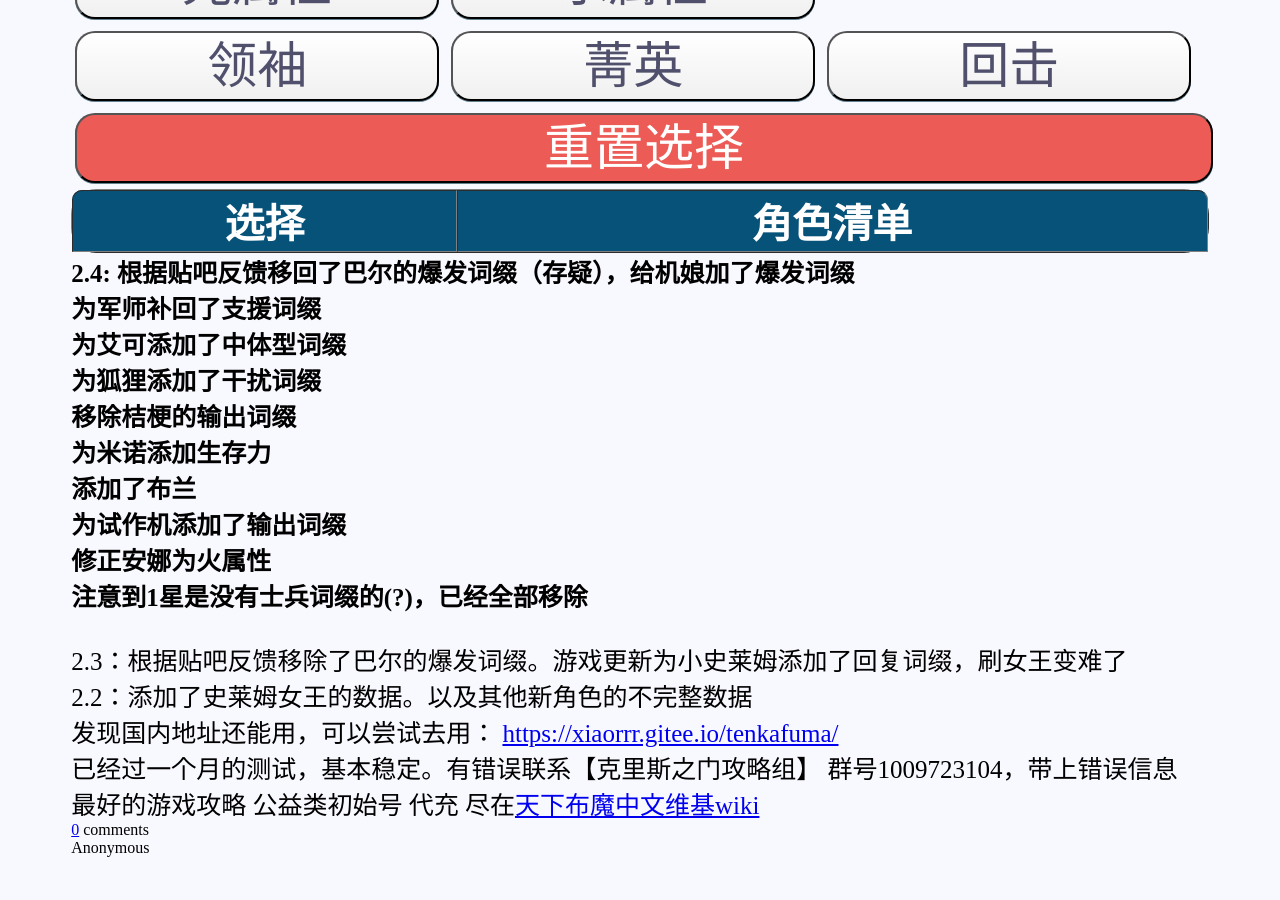
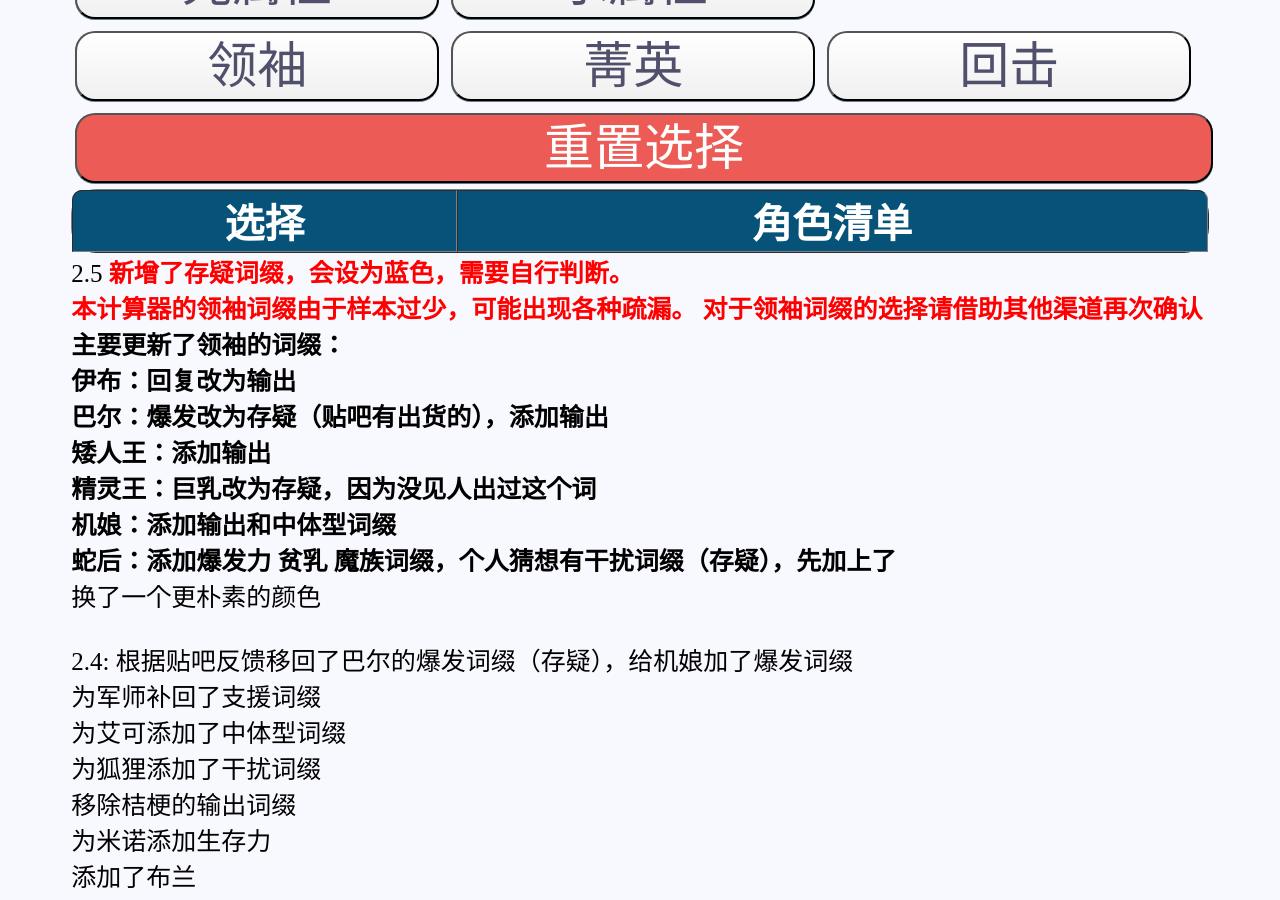
Before and after one commit to RShock/RShock.github.io, a Jekyll site: the page index.html, which Jekyll copies as it is, in a window 1280 px wide and 900 px high, scrolled down 966 px. Built offline with Jekyll 4.4.1, drawn with Linux system fonts in a browser that asks for light colours; comment, search, counter and statistics services are not loaded; some of the changed text lies outside the part shown.

Commit message:
update to V2.5

```diff
--- a/index.html
+++ b/index.html
@@ -141,16 +140,20 @@
       var value = "";
       for (var i = 0; i < data.length; i++) {
         if (data[i].value[0].startsWith("3"))
-          value += "<div style=\"color:#FFD700\">";
+          value += "<div style=\"color:#b8860b\">";
         if (data[i].value[0].startsWith("2"))
-          value += "<div style=\"color:#FF0000\">";
+          value += "<div style=\"color:#D87093\">";
         if (data[i].value[0].startsWith("1"))
           value += "<div style=\"color:#B0E0E6\">";
         if (data[i].value[0].startsWith("0"))
           value += "<div style=\"color:#808080\">";
         var data2 = "(" + data[i].value[1];
         for (var j = 2; j < data[i].value.length; j++) {
-          data2 += ", " + data[i].value[j];
+          if(data[i].value[j].includes("(")){
+            data2 += ", <font color=\"#0066CC\">" + data[i].value[j] + "</font>";
+          } else {
+            data2 += ", " + data[i].value[j];
+          }
         }
         value += data[i].value[0] + data2 + ")</div>"
       }
@@ -222,16 +219,25 @@
       return minLV + maxLV + (100 - data.length);
     }
 
+    function initDataSet() {
+      dataset.forEach(
+        chara => {for (var i=0; i < chara.length; i++) {chara[i] = chara[i].replace(/\(.*\)/, "") }}
+      )
+    }
+
+    function preIncludes(arr1, arr2){
+      return arr2.filter(item2 => arr1.find(item1 => item1.startsWith(item2))).length == arr2.length;
+    }
+
     var dataset = [
-      ["3☆魔王 巴尔", "领袖", "火属性", "魔族", "中体型", "攻击者", "爆发力"],
+      ["3☆魔王 巴尔", "领袖", "火属性", "魔族", "中体型", "攻击者", "爆发力(?)", "输出"],
       ["3☆魔王 撒旦", "领袖", "暗属性", "魔族", "中体型", "守护者", "生存力", "回击"],
-      ["3☆精灵王 赛露西亚", "领袖", "风属性", "亚人", "中体型", "巨乳", "辅助者", "爆发力", "支援"],
-      ["3☆矮人王 兰儿", "领袖", "水属性", "亚人", "小体型", "贫乳", "攻击者", "爆发力"],
+      ["3☆精灵王 赛露西亚", "领袖", "风属性", "亚人", "中体型", "巨乳(?)", "辅助者", "爆发力", "支援"],
+      ["3☆矮人王 兰儿", "领袖", "水属性", "亚人", "小体型", "贫乳", "攻击者", "爆发力", "输出"],
       ["3☆法斯公主 露露", "领袖", "风属性", "人类", "治疗者", "回复"],
-      ["3☆魔王 伊布力斯", "领袖", "光属性", "魔族", "中体型", "攻击者", "生存力", "回复"],
-      ["3☆蛇女之后 梅斯米奈雅", "领袖", "火属性", "妨碍者"],
-      ["3☆KS-VIII 魔人偶", "暗属性", "攻击者", "领袖", "爆发力"],
-      ["3☆圣米勒 天使长", "领袖"],
+      ["3☆魔王 伊布力斯", "领袖", "光属性", "魔族", "中体型", "攻击者", "生存力", "输出"],
+      ["3☆蛇女之后 梅斯米奈雅(收集中)", "领袖", "火属性", "妨碍者", "爆发力", "贫乳", "魔族", "干扰(?)"],
+      ["3☆KS-VIII 魔人偶", "暗属性", "攻击者", "领袖", "爆发力", "输出", "中体型"],
 
       ["2☆魔管家 艾可", "菁英", "暗属性", "魔族", "辅助者", "中体型", "美乳", "支援"],
       ["2☆圣骑士长 雷欧娜", "菁英", "水属性", "人类", "守护者", "美乳", "中体型", "生存力", "保护", "防御"],
@@ -302,7 +308,7 @@
 
 <body style="background:#F8F8FF" id="body">
   <div id="center_box">
-    <h1>全境征才计算器 Ver2.4 by 小r</h1>
+    <h1>全境征才计算器 Ver2.5 by 小r</h1>
 
     <button type="button" class='btn_normal btn'>攻击者</button>
     <button type="button" class='btn_normal btn'>守护者</button>
@@ -358,21 +364,32 @@
     </table>
 
     <div id="foobar">
-      <b>2.4: 根据贴吧反馈移回了巴尔的爆发词缀（存疑），给机娘加了爆发词缀</b></br>
-      <b>为军师补回了支援词缀</b></br>
-      <b>为艾可添加了中体型词缀</b></br>
-      <b>为狐狸添加了干扰词缀</b></br>
-      <b>移除桔梗的输出词缀</b></br>
-      <b>为米诺添加生存力</b></br>
-      <b>添加了布兰</b></br>
-      <b>为试作机添加了输出词缀</b></br>
-      <b>修正安娜为火属性</b></br>
-      <b>注意到1星是没有士兵词缀的(?)，已经全部移除</b></br>
+      2.5 <b><font color="red">新增了存疑词缀，会设为蓝色，需要自行判断。</br>
+        本计算器的领袖词缀由于样本过少，可能出现各种疏漏。
+        对于领袖词缀的选择请借助其他渠道再次确认</font></b></br>
+        <b>主要更新了领袖的词缀：</b></br>
+        <b>伊布：回复改为输出</b></br>
+        <b>巴尔：爆发改为存疑（贴吧有出货的），添加输出</b></br>
+        <b>矮人王：添加输出</b></br>
+        <b>精灵王：巨乳改为存疑，因为没见人出过这个词</b></br>
+        <b>机娘：添加输出和中体型词缀</b></br>
+        <b>蛇后：添加爆发力 贫乳 魔族词缀，个人猜想有干扰词缀（存疑），先加上了</b></br>
+        换了一个更朴素的颜色</br>
+      <br/>
+      2.4: 根据贴吧反馈移回了巴尔的爆发词缀（存疑），给机娘加了爆发词缀</br>
+      为军师补回了支援词缀</br>
+      为艾可添加了中体型词缀</br>
+      为狐狸添加了干扰词缀</br>
+      移除桔梗的输出词缀</br>
+      为米诺添加生存力</br>
+      添加了布兰</br>
+      为试作机添加了输出词缀</br>
+      修正安娜为火属性</br>
+      注意到1星是没有士兵词缀的(?)，已经全部移除</br>
       <br/>
       2.3：根据贴吧反馈移除了巴尔的爆发词缀。游戏更新为小史莱姆添加了回复词缀，刷女王变难了</br>
       2.2：添加了史莱姆女王的数据。以及其他新角色的不完整数据</br>
       发现国内地址还能用，可以尝试去用： <a href="https://xiaorrr.gitee.io/tenkafuma/">https://xiaorrr.gitee.io/tenkafuma/</a></br>
-      已经过一个月的测试，基本稳定。有错误联系【克里斯之门攻略组】 群号1009723104，带上错误信息</br>
       最好的游戏攻略 公益类初始号 代充 尽在<a href="http://tenkafuma.gamekee.com/">天下布魔中文维基wiki</a>
     </div>
     <div id="gitalk-container"></div>
```
Also changed, not shown: other parts of index.html (+2 -9 lines).
